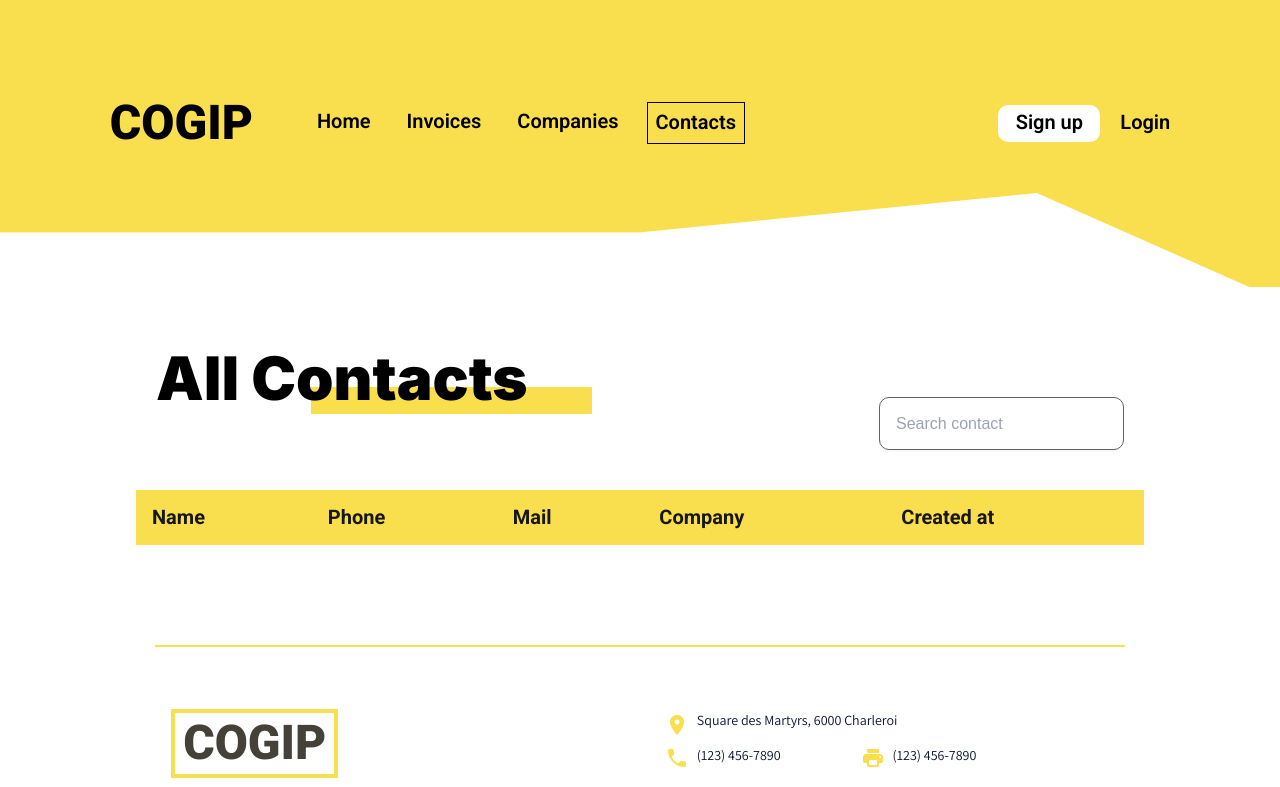
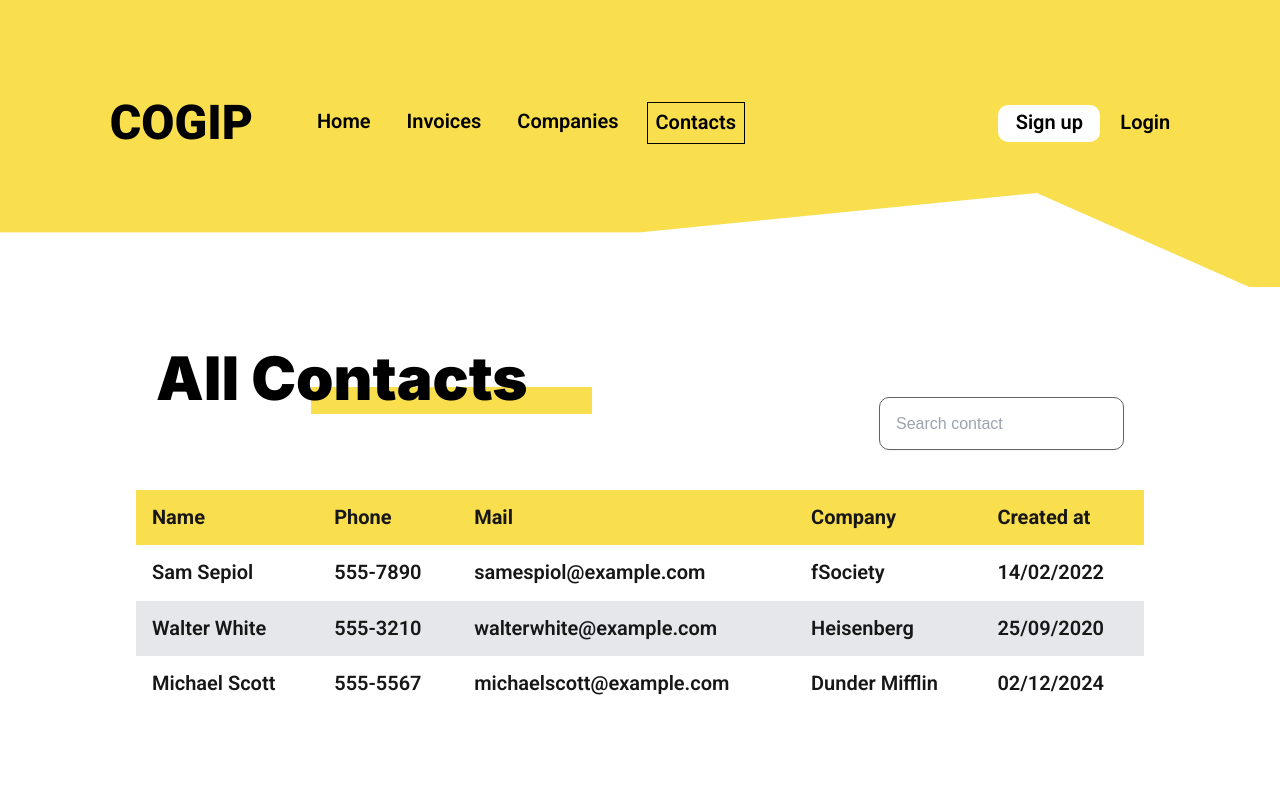
Before and after one commit to sam-sepiol1/cogip-client, a Next.js app: page /contacts in a window 1280 px wide. Shown: the top 787 px of the page. Built offline with nearby package versions, Linux system fonts and the light colour scheme.

Commit message:
Changed names of imports

```diff
--- a/app/companies/page.tsx
+++ b/app/companies/page.tsx
@@ -1,14 +1,14 @@
 import Header from "../components/Header";
 import Footer from "../components/Footer";
 import DatasDisplayer from "../components/DatasDisplayer";
-import Companies from "../components/Companies";
+import companiesData from "../components/Companies";
 
 export default function CompaniesPage() {
     return (
         <main>
             <Header />
 
-            <DatasDisplayer title="All Companies" data={Companies.testData} columns={[
+            <DatasDisplayer title="All Companies" data={companiesData} columns={[
                     { key: "name", label: "Name" },
                     { key: "tva", label: "TVA" },
                     { key: "country", label: "Country" },
--- a/app/contacts/page.tsx
+++ b/app/contacts/page.tsx
@@ -1,14 +1,14 @@
 import Header from "../components/Header";
 import Footer from "../components/Footer";
 import DatasDisplayer from "../components/DatasDisplayer";
-import Contacts from "../components/Contacts";
+import contactsData from "../components/Contacts";
 
 export default function ContactsPage() {
     return (
         <main>
             <Header />
 
-            <DatasDisplayer title="All Contacts" data={Contacts.testData} columns={[
+            <DatasDisplayer title="All Contacts" data={contactsData} columns={[
                     { key: "name", label: "Name" },
                     { key: "phone", label: "Phone" },
                     { key: "mail", label: "Mail" },
--- a/app/invoices/page.tsx
+++ b/app/invoices/page.tsx
@@ -1,5 +1,5 @@
 import Header from "../components/Header";
-import Invoices from "../components/Invoices";
+import invoicesData from "../components/Invoices";
 import DatasDisplayer from "../components/DatasDisplayer";
 import Footer from "../components/Footer";
 
@@ -8,7 +8,7 @@ export default function InvoicePage() {
         <main>
             <Header />
 
-            <DatasDisplayer title="All Invoices" data={Invoices.testData} columns={[
+            <DatasDisplayer title="All Invoices" data={invoicesData} columns={[
                     { key: "invoiceNumber", label: "Invoice Number" },
                     { key: "dueDates", label: "Due Dates" },
                     { key: "company", label: "Company" },
```
